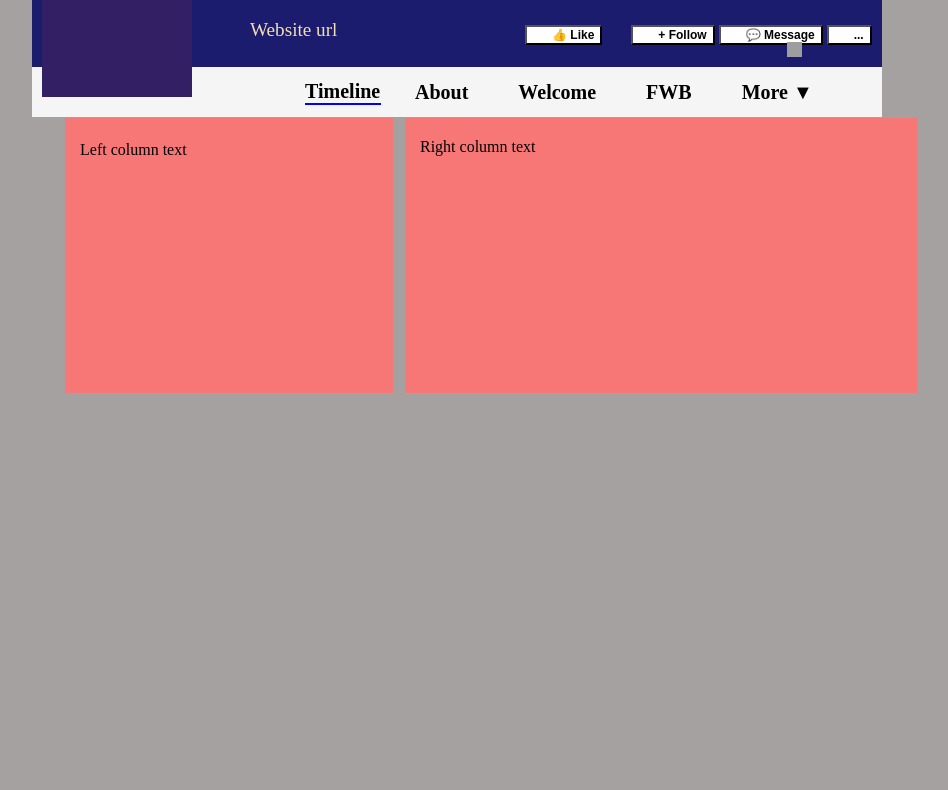
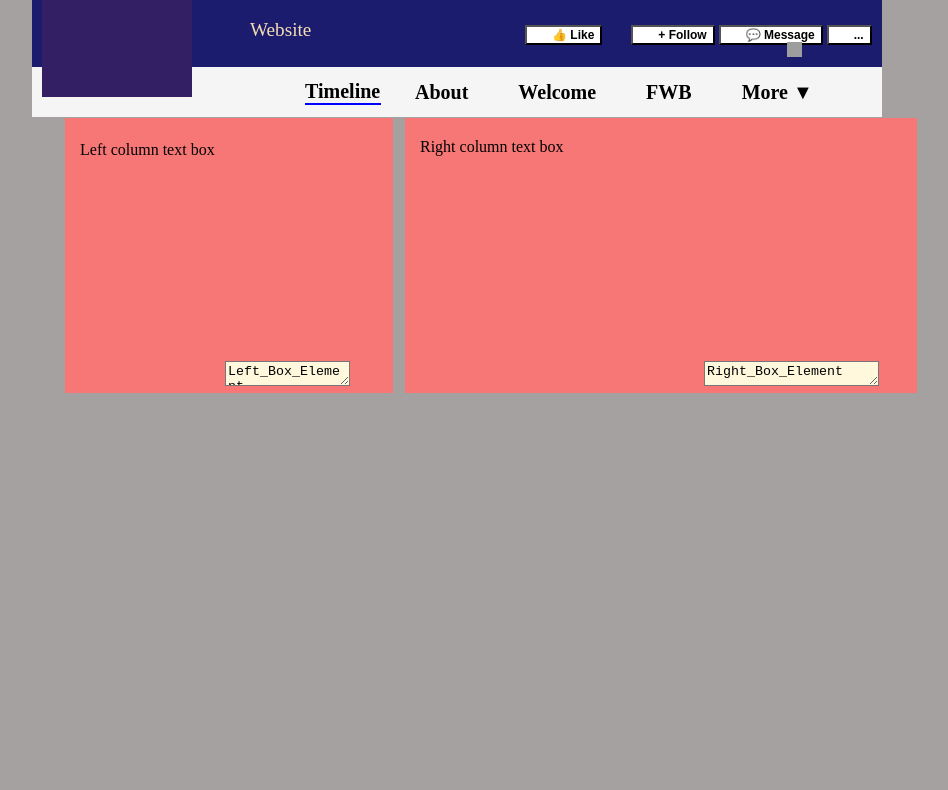
Before and after one commit to alisondorr/Social_Networking_Page, a plain HTML site: page index.html in a window 1280 px wide. Shown: the part 224-1014 px from the top of the page, without its empty margins (183-1131 px from the left). Drawn offline with Linux system fonts and the light colour scheme; grey boxes are pictures that could not be loaded.

Commit message:
added box in both columns

```diff
--- a/index.html
+++ b/index.html
@@ -12,10 +12,10 @@
     <header>
         <div class="blue_header"></div>
         <p class="Name">
-            Alison Dorr
+            Your Page Name
         </p>
         <p class="Website">
-            Website url
+            Website
         </p>
         <div class="buttons">
             <button class="Like">
@@ -40,8 +40,12 @@
         </div>
         </div>
     </header>
-    <div class="left_column">Left column text</div>
-    <div class="right_column">Right column text</div>
+    <div class="left_column">Left column text box
+    </div>
+    <div class="right_column">Right column text box
+    </div>
+    <textarea class="Left_box">Left_Box_Element</textarea>
+    <textarea class="Right_box">Right_Box_Element</textarea>
 </body>
 
 </html>
--- a/style.css
+++ b/style.css
@@ -150,3 +150,20 @@ li {float: left;
         top: -468px;
         left: 580px;
 }
+.Left_box {
+    width: 125px;
+    height: 25px;
+    background-color: cornsilk;
+    position: relative;
+    top: -500px;
+    left: 400px;
+
+}
+.Right_box {
+    width: 175px;
+    height: 25px;
+    background-color: cornsilk;
+    position: relative;
+    top: -500px;
+    left: 750px
+}
```
